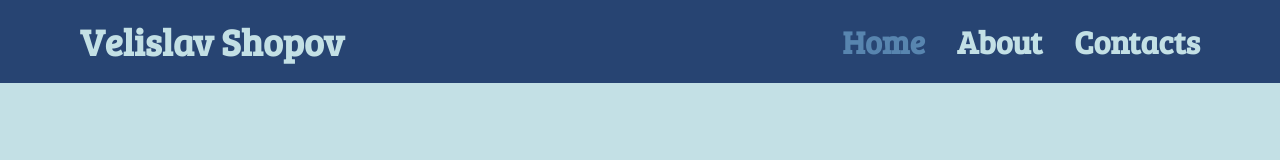
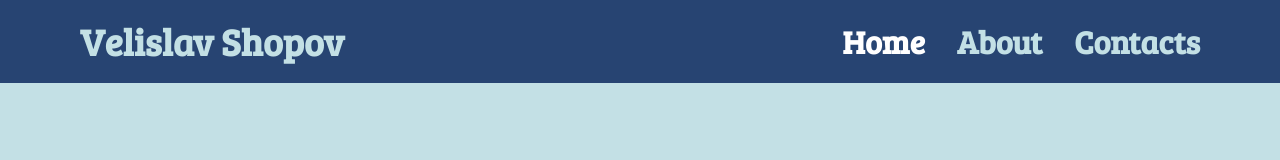
Before and after one commit to VelislavShopov/cv-website, a React (Create React App) app: page / in a window 1280 px wide. Shown: the top 160 px of the page. Built offline with nearby package versions, Linux system fonts and the light colour scheme.

Commit message:
Changed active nav color

```diff
--- a/src/components/Navigation/Navigation.module.css
+++ b/src/components/Navigation/Navigation.module.css
@@ -29,7 +29,7 @@
 .active {
   font-weight: bolder;
   text-decoration: none;
-  color: #5885af;
+  color: rgb(255, 255, 255);
 }
 
 @media only screen and (max-width: 850px) {
```
